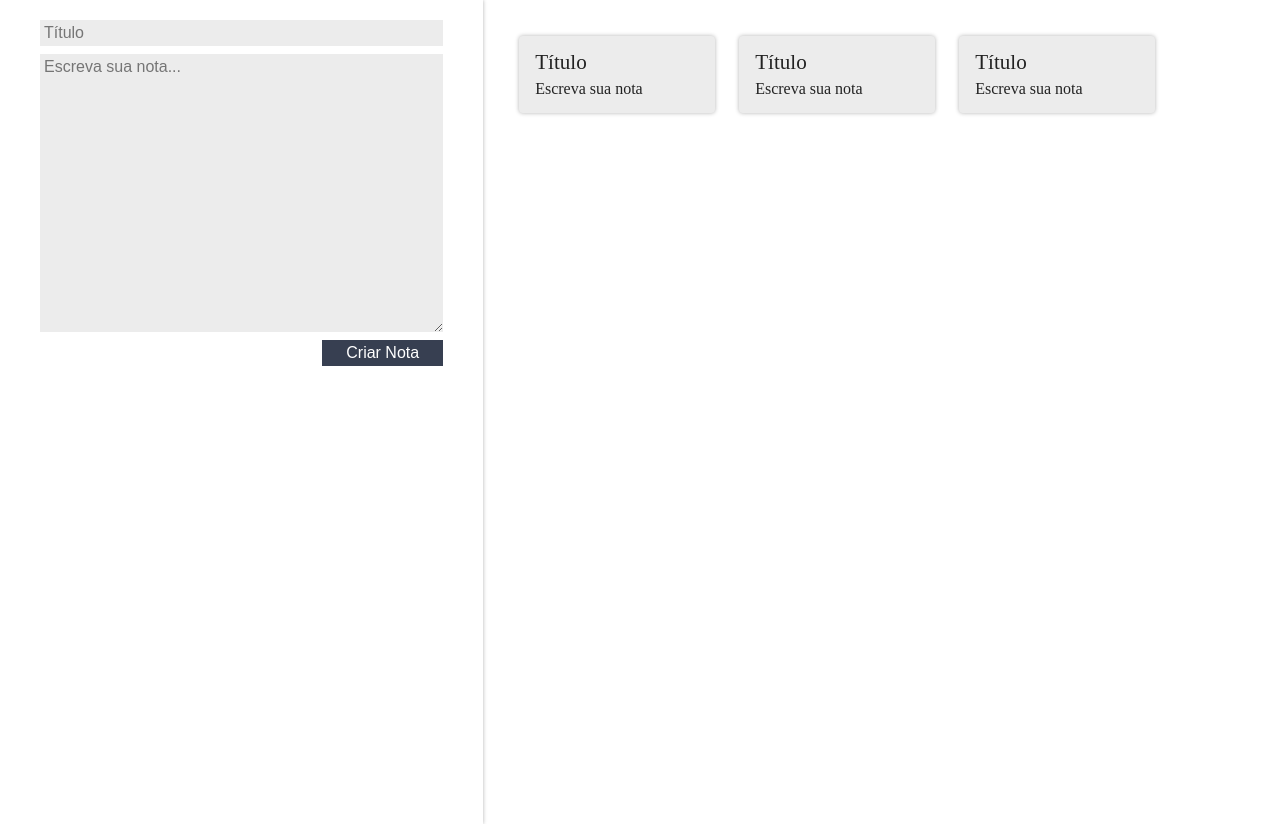
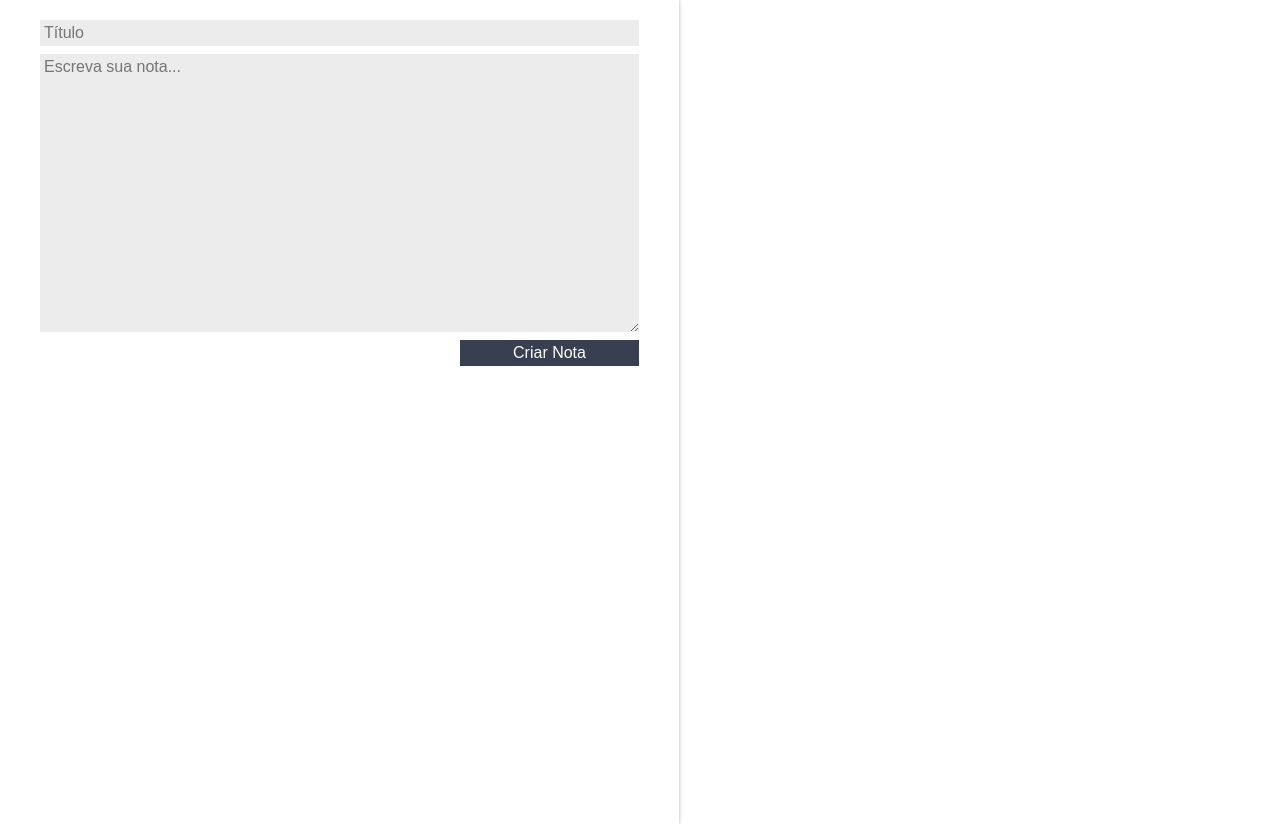
Before and after one commit to angelorpt/curso-alura-react-entendendo-como-a-biblioteca-funciona, a React (Create React App) app: page / in a window 1280 px wide. Built offline with nearby package versions, Linux system fonts and the light colour scheme.

Commit message:
add | Adicionando Estado da Aplicação e passando valores para o outro componente

```diff
--- a/src/App.js
+++ b/src/App.js
@@ -1,20 +1,32 @@
 import React, { Component } from "react";
 import ListaDeNotas from "./components/ListaDeNotas";
-import FormularioCadastro from "./components/FormularioCadastro/FormularioCadastro";
-
+import FormularioCadastro from "./components/FormularioCadastro";
 import "./assets/App.css";
 import "./assets/index.css";
 
 class App extends Component {
+  constructor() {
+    super();
+
+    this.state = {
+      notas: [],
+    };
+  }
+
   criarNota(titulo, texto) {
-    console.log(`uma nova nota foi criada ${titulo} ${texto}`);
+    const novaNota = { titulo, texto };
+    const novoArrayNotas = [...this.state.notas, novaNota];
+    const novoEstado = {
+      notas: novoArrayNotas,
+    };
+    this.setState(novoEstado);
   }
 
   render() {
     return (
       <section className="conteudo">
-        <FormularioCadastro criarNota={this.criarNota} />
-        <ListaDeNotas />
+        <FormularioCadastro criarNota={this.criarNota.bind(this)} />
+        <ListaDeNotas notas={this.state.notas} />
       </section>
     );
   }
--- a/src/components/CardNota/CardNota.jsx
+++ b/src/components/CardNota/CardNota.jsx
@@ -5,9 +5,9 @@
     return (
       <section className="card-nota">
         <header className="card-nota_cabecalho">
-          <h3 className="card-nota_titulo">Título</h3>
+          <h3 className="card-nota_titulo">{this.props.titulo}</h3>
         </header>
-        <p className="card-nota_texto">Escreva sua nota</p>
+        <p className="card-nota_texto">{this.props.texto}</p>
       </section>
     );
   }
--- a/src/components/ListaDeNotas/ListaDeNotas.jsx
+++ b/src/components/ListaDeNotas/ListaDeNotas.jsx
@@ -1,14 +1,15 @@
 import React, { Component } from "react";
 import CardNota from "../CardNota";
 import "./estilo.css";
+
 class ListaDeNotas extends Component {
   render() {
     return (
       <ul className="lista-notas">
-        {Array.of("Trabalho", "Trabalho", "Estudos").map((categoria, index) => {
+        {this.props.notas.map((nota, index) => {
           return (
             <li className="lista-notas_item" key={index}>
-              <CardNota />
+              <CardNota titulo={nota.titulo} texto={nota.texto} />
             </li>
           );
         })}
```
